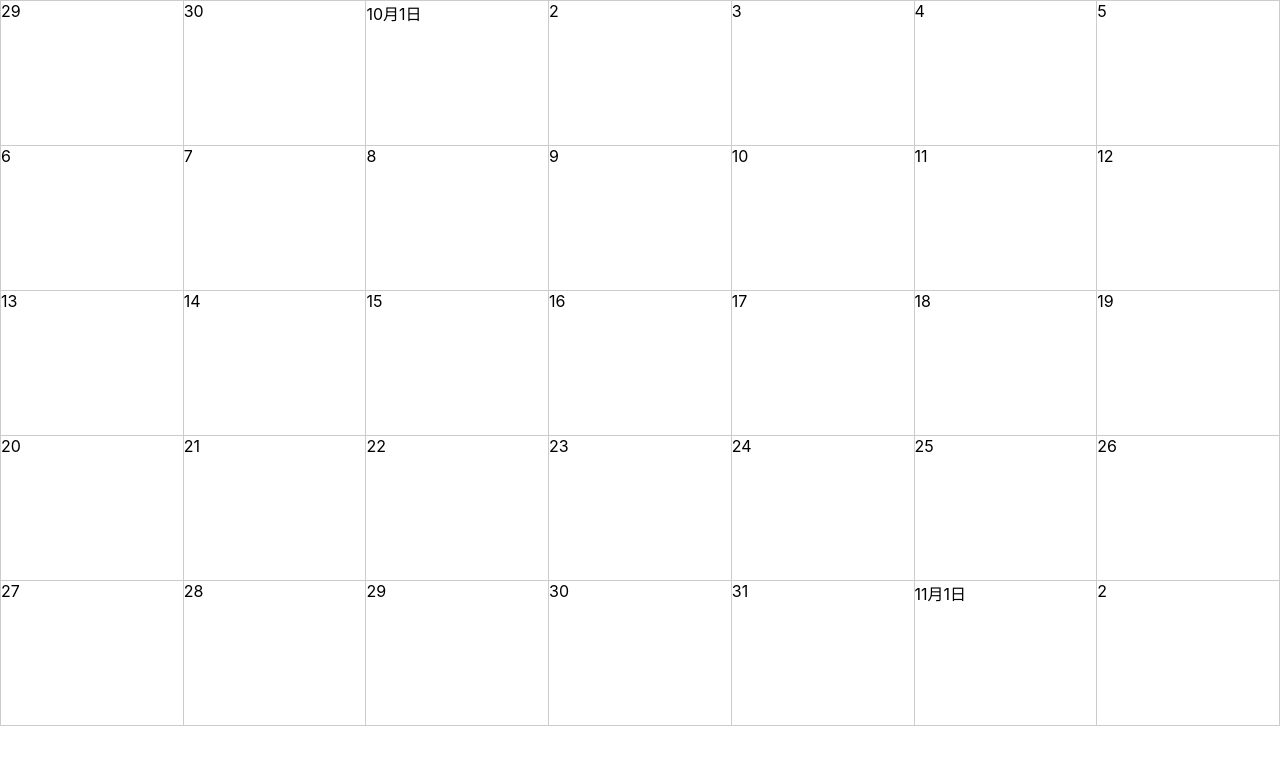
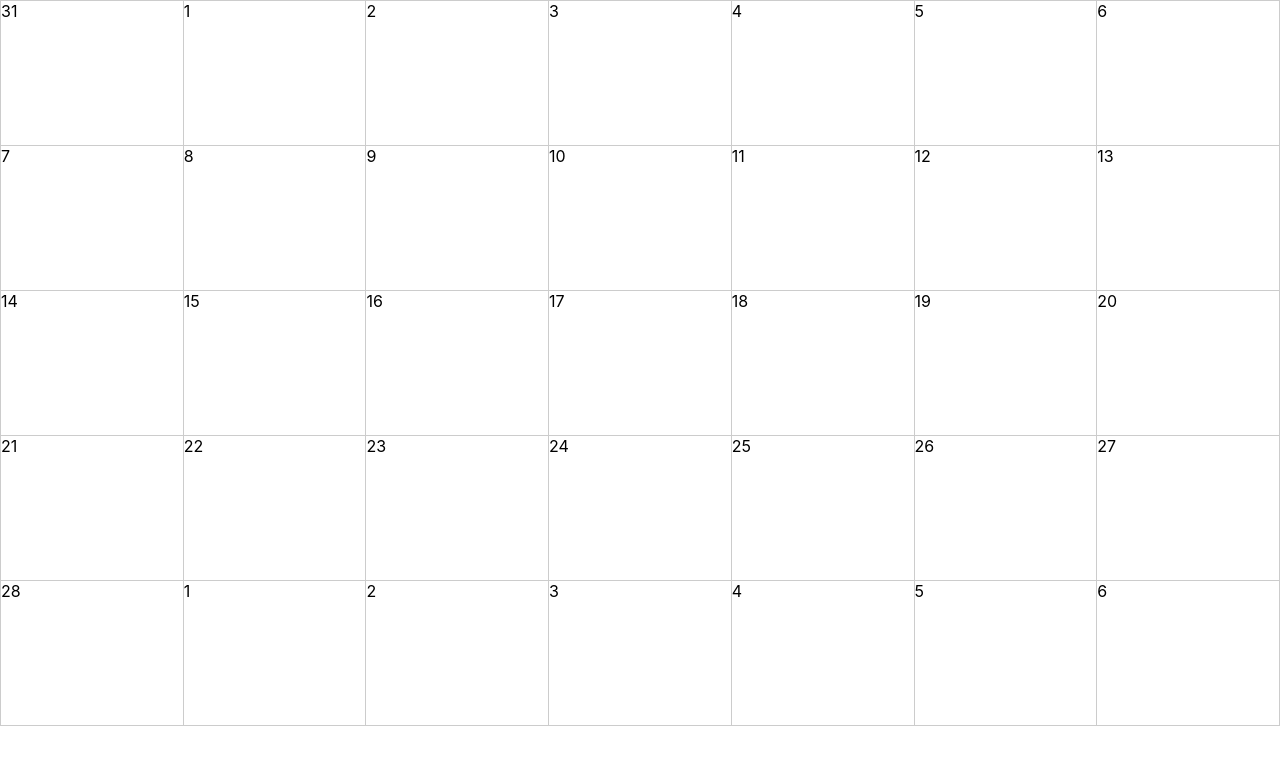
Before and after one commit to akky25/calendar-app, a React (Create React App) app in the folder front/: page / in a window 1280 px wide. Shown: the top 764 px of the page. Built offline with nearby package versions, Linux system fonts and the light colour scheme.

Commit message:
create a date array

```diff
--- a/front/src/components/CalendarBoard/CalendarBoard.tsx
+++ b/front/src/components/CalendarBoard/CalendarBoard.tsx
@@ -1,51 +1,32 @@
 import { FC } from "react";
 import { GridList } from "@material-ui/core";
+import dayjs from "dayjs";
+import "dayjs/locale/ja";
+
 import styles from "./style.module.css";
 
-const calendar = [
-  "29",
-  "30",
-  "10月1日",
-  "2",
-  "3",
-  "4",
-  "5",
-  "6",
-  "7",
-  "8",
-  "9",
-  "10",
-  "11",
-  "12",
-  "13",
-  "14",
-  "15",
-  "16",
-  "17",
-  "18",
-  "19",
-  "20",
-  "21",
-  "22",
-  "23",
-  "24",
-  "25",
-  "26",
-  "27",
-  "28",
-  "29",
-  "30",
-  "31",
-  "11月1日",
-  "2",
-];
+dayjs.locale("ja");
+
+const createCalendar = () => {
+  const firstDay = dayjs().startOf("month");
+  const firstDayIndex = firstDay.day();
+
+  return Array.from(new Array(35)).map((_, i) => {
+    const diffFromFirstDay = i - firstDayIndex;
+    const day = firstDay.add(diffFromFirstDay, "day");
+
+    return day;
+  });
+};
+
+const calendar = createCalendar();
 
 const CalendarBoard: FC = () => (
   <div className={styles.container}>
     <GridList className={styles.grid} cols={7} spacing={0} cellHeight="auto">
       {calendar.map((c) => (
-        <li>
-          <div className={styles.element}>{c}</div>
+        <li key={c.toISOString()}>
+          <div className={styles.element}>{c.format("D")}</div>
         </li>
       ))}
     </GridList>
```
